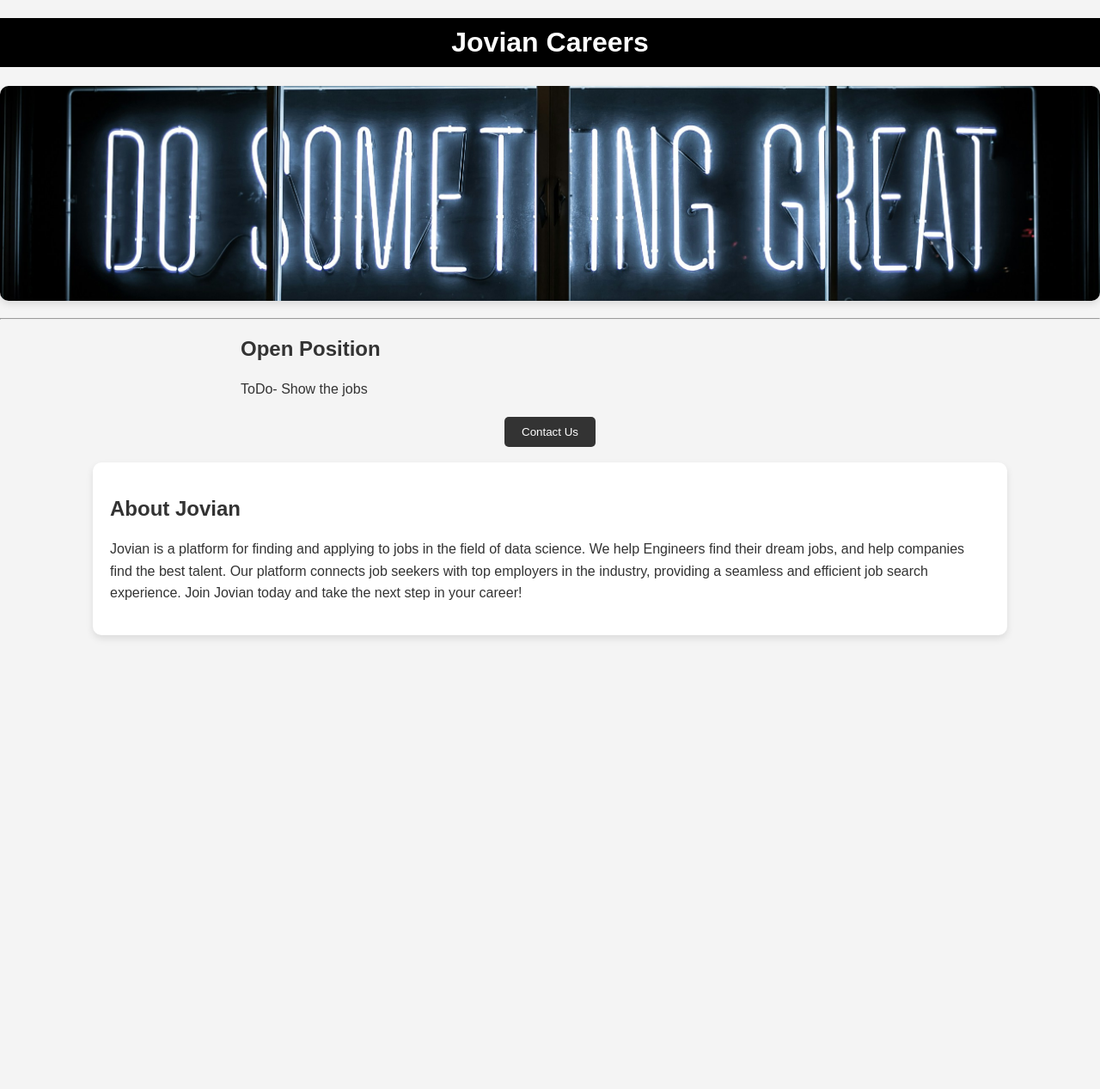
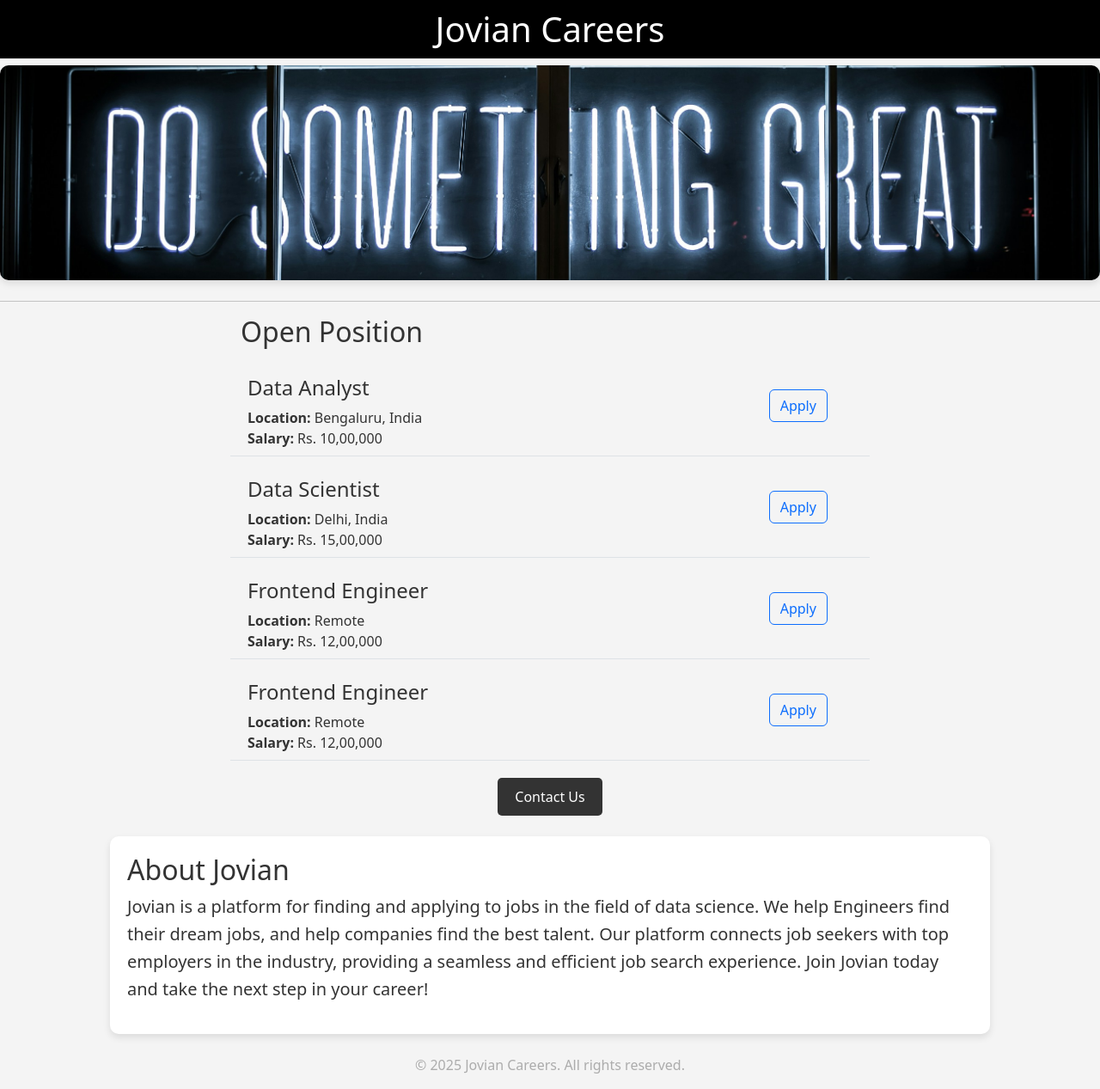
Before and after one commit to Danish7911/jovian-careers-website-v2, a Flask app: page / in a window 1280 px wide. Shown: the whole page at 86% size. Before the commit the page ends 743 px from the top, so only its background shows below. Run offline with Flask 3, Linux system fonts and the light colour scheme.

Commit message:
Added dynamic data and API route.

```diff
--- a/Static/styles.css
+++ b/Static/styles.css
@@ -3,7 +3,7 @@
 }
 
 body {
-  font-family: Arial, sans-serif;
+  /* font-family: Arial, sans-serif; */
   margin: 0;
   padding: 0;
   background-color: #f4f4f4;
@@ -40,7 +40,7 @@
   color: #333;
 }
 
-p {
+.para-about {
   line-height: 1.6;
 }
 
@@ -67,3 +67,12 @@
   justify-content: center;
   margin-top: 20px;
 }
+
+.copyright {
+  color: #acacac;
+}
+
+.job {
+  margin-bottom: 16px;
+  padding: 8px;
+}
--- a/app.py
+++ b/app.py
@@ -1,9 +1,41 @@
-from flask import Flask, render_template
+from flask import Flask, render_template, jsonify
 app = Flask(__name__)
+
+JOBS = [
+    {
+        'id': 1,
+        'title': 'Data Analyst',
+        'location': 'Bengaluru, India',
+        'salary': 'Rs. 10,00,000'
+    },
+    {
+        'id': 2,
+        'title': 'Data Scientist',
+        'location': 'Delhi, India',
+        'salary': 'Rs. 15,00,000'
+    },
+    {
+        'id': 3,
+        'title': 'Frontend Engineer',
+        'location': 'Remote',
+        'salary': 'Rs. 12,00,000'
+    },
+        {
+        'id': 3,
+        'title': 'Frontend Engineer',
+        'location': 'Remote',
+        'salary': 'Rs. 12,00,000'
+    }
+]
+
 
 @app.route("/")
 def hello_world():
-    return render_template('home.html')
+    return render_template('home.html', jobs=JOBS)
+
+@app.route("/api/jobs")
+def list_jobs():
+    return jsonify(JOBS)
 
 if __name__ == "__main__":
     app.run(host='0.0.0.0',debug=True)
--- a/templates/home.html
+++ b/templates/home.html
@@ -4,6 +4,12 @@
     <meta charset="UTF-8" />
     <meta name="viewport" content="width=device-width, initial-scale=1.0" />
     <title>Jovian Careers</title>
+    <link
+      href="https://cdn.jsdelivr.net/npm/bootstrap@5.3.3/dist/css/bootstrap.min.css"
+      rel="stylesheet"
+      integrity="sha384-QWTKZyjpPEjISv5WaRU9OFeRpok6YctnYmDr5pNlyT2bRjXh0JMhjY6hW+ALEwIH"
+      crossorigin="anonymous"
+    />
     <link
       rel="stylesheet"
       href="{{ url_for('static', filename='styles.css') }}"
@@ -14,20 +20,20 @@
     <img
       src="{{ url_for('static', filename='images/banner1.jpg') }}"
       alt="banner"
-      class="banner"
+      class="banner mt-2 mb-4"
     />
     <hr />
-    <div class="openings">
-      <h2>Open Position</h2>
-      <p>ToDo- Show the jobs</p>
+    <div class="openings mt-2">
+      <h2 class="mb-4">Open Position</h2>
+      <p>{%for job in jobs%} {% include 'job-item.html' %} {%endfor%}</p>
       <div class="button-container">
         <button>Contact Us</button>
       </div>
     </div>
-    <br>
+    <br />
     <div class="container">
       <h2>About Jovian</h2>
-      <p>
+      <p class="lead para-about">
         Jovian is a platform for finding and applying to jobs in the field of
         data science. We help Engineers find their dream jobs, and help
         companies find the best talent. Our platform connects job seekers with
@@ -36,5 +42,15 @@
         career!
       </p>
     </div>
+    <div class="copyright mt-4">
+      <p class="text-center">
+        &copy; 2025 Jovian Careers. All rights reserved.
+      </p>
+    </div>
+    <script
+      src="https://cdn.jsdelivr.net/npm/bootstrap@5.3.3/dist/js/bootstrap.bundle.min.js"
+      integrity="sha384-YvpcrYf0tY3lHB60NNkmXc5s9fDVZLESaAA55NDzOxhy9GkcIdslK1eN7N6jIeHz"
+      crossorigin="anonymous"
+    ></script>
   </body>
 </html>
--- /dev/null
+++ b/templates/job-item.html
@@ -0,0 +1,12 @@
+<div class="job border-bottom row">
+  <div class="col-10">
+    <h4>{{job['title']}}</h4>
+    <div><b>Location:</b> {{job['location']}}</div>
+    {%if 'salary' in job%}
+    <div><b>Salary:</b> {{job['salary']}}</div>
+    {%endif%}
+  </div>
+  <div class="col-2">
+    <button type="button" class="btn btn-outline-primary mt-3">Apply</button>
+  </div>
+</div>
```
